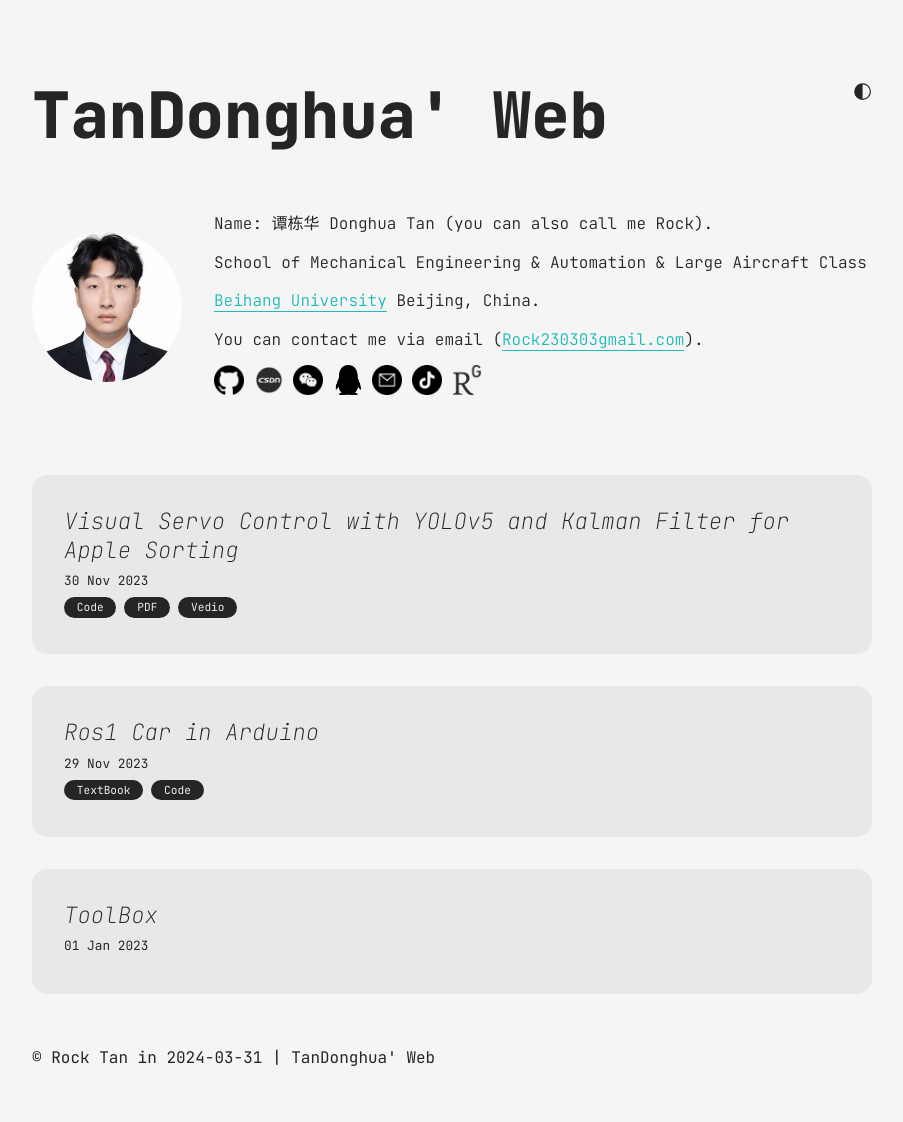
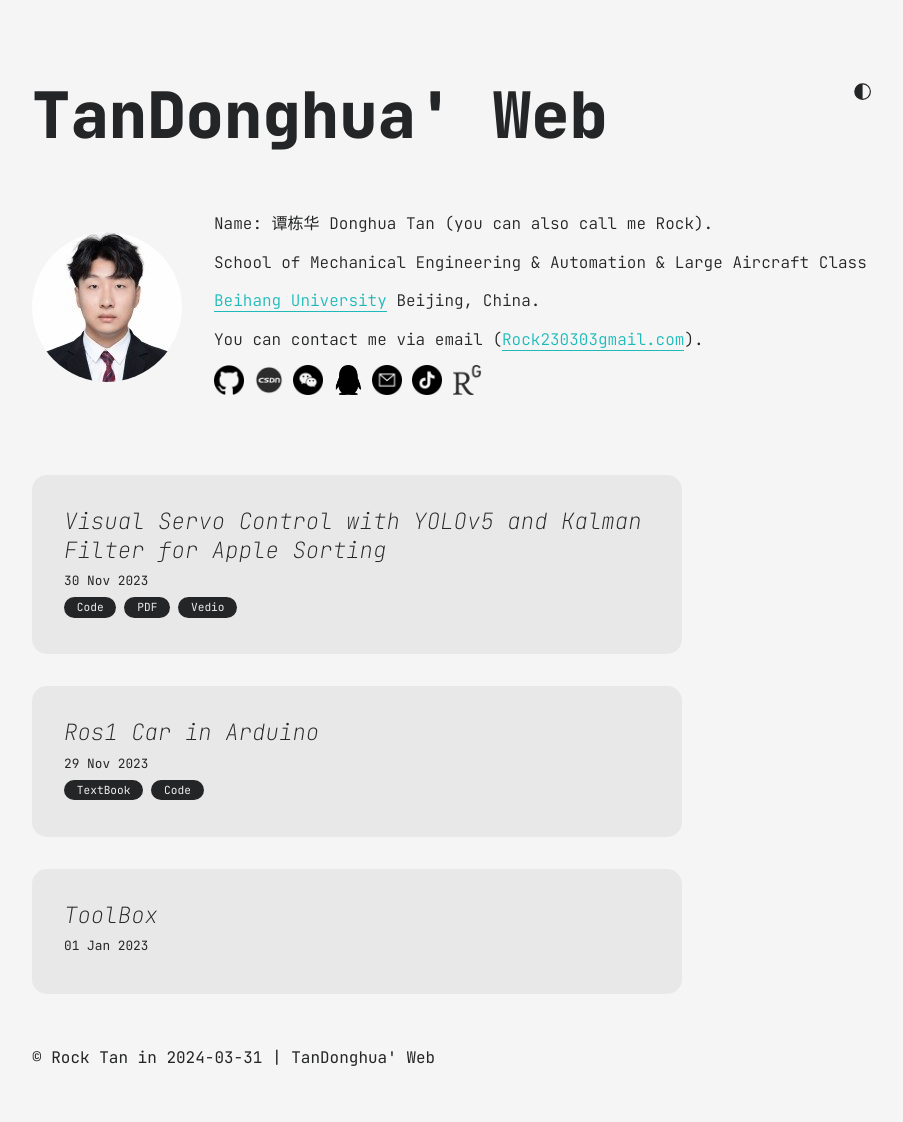
Before and after one commit to Rock230303/Rock230303.github.io, a Jekyll site: the page built from index.md, in a window 1280 px wide. Shown: the whole page, without its empty margins (188-1091 px from the left). Built offline with Jekyll 4.4.1, drawn with Linux system fonts in a browser that asks for light colours.

Commit message:
Update blog.css

```diff
--- a/assets/css/blog.css
+++ b/assets/css/blog.css
@@ -115,6 +115,7 @@ main {
   display: grid;
   row-gap: 2rem;
   margin: 4rem 0 3rem 0;
+  max-width: 650px;
 }
 .articles .article {
   padding: 2rem;
```
